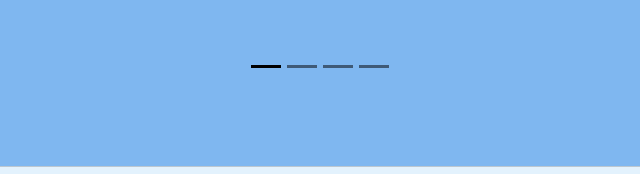
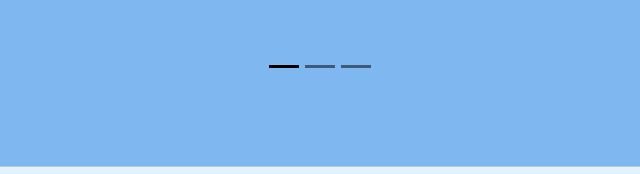
Before and after one commit to JBenAvil/conectapsicologo, a plain HTML site: page index.html in a window 1280 px wide. Shown: the part 4210-4384 px from the top of the page, 320-960 px from the left. Drawn offline with nearby package versions, Linux system fonts and the light colour scheme.

Commit message:
add_carrusel

```diff
--- a/index.html
+++ b/index.html
@@ -344,7 +344,6 @@
           <button type="button" data-bs-target="#carouselExampleDark" data-bs-slide-to="0" class="active" aria-current="true" aria-label="Slide 1"></button>
           <button type="button" data-bs-target="#carouselExampleDark" data-bs-slide-to="1" aria-label="Slide 2"></button>
           <button type="button" data-bs-target="#carouselExampleDark" data-bs-slide-to="2" aria-label="Slide 3"></button>
-          <button type="button" data-bs-target="#carouselExampleDark" data-bs-slide-to="3" aria-label="Slide 0"></button>
         </div>
         <div class="carousel-inner">
           <div class="carousel-item active" data-bs-interval="10000">
```
